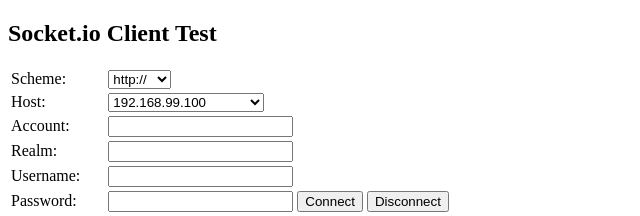
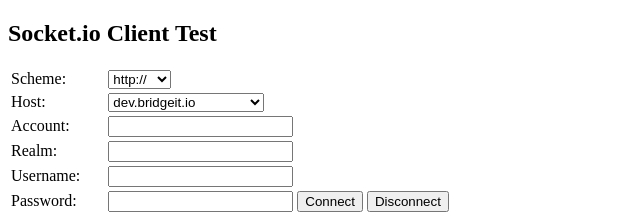
Before and after one commit to Voyent/voyent.xio.js, a website: page demo/client/index.html in a window 1280 px wide. Shown: the top 216 px of the page, 0-640 px from the left. Drawn offline with Linux system fonts and the light colour scheme.

Commit message:
add host entry for dev.bridgeit.io

```diff
--- a/demo/client/index.html
+++ b/demo/client/index.html
@@ -32,6 +32,7 @@
             <td>Host:</td>
             <td>
                 <select id="pushHost" onchange="connect()">
+                    <option value="dev.bridgeit.io">dev.bridgeit.io</option>
                     <option value="192.168.99.100">192.168.99.100</option>
                     <option value="localhost:55140">localhost:55140</option>
                     <option value="192.168.99.100:55140">192.168.99.100:55140</option>
```
